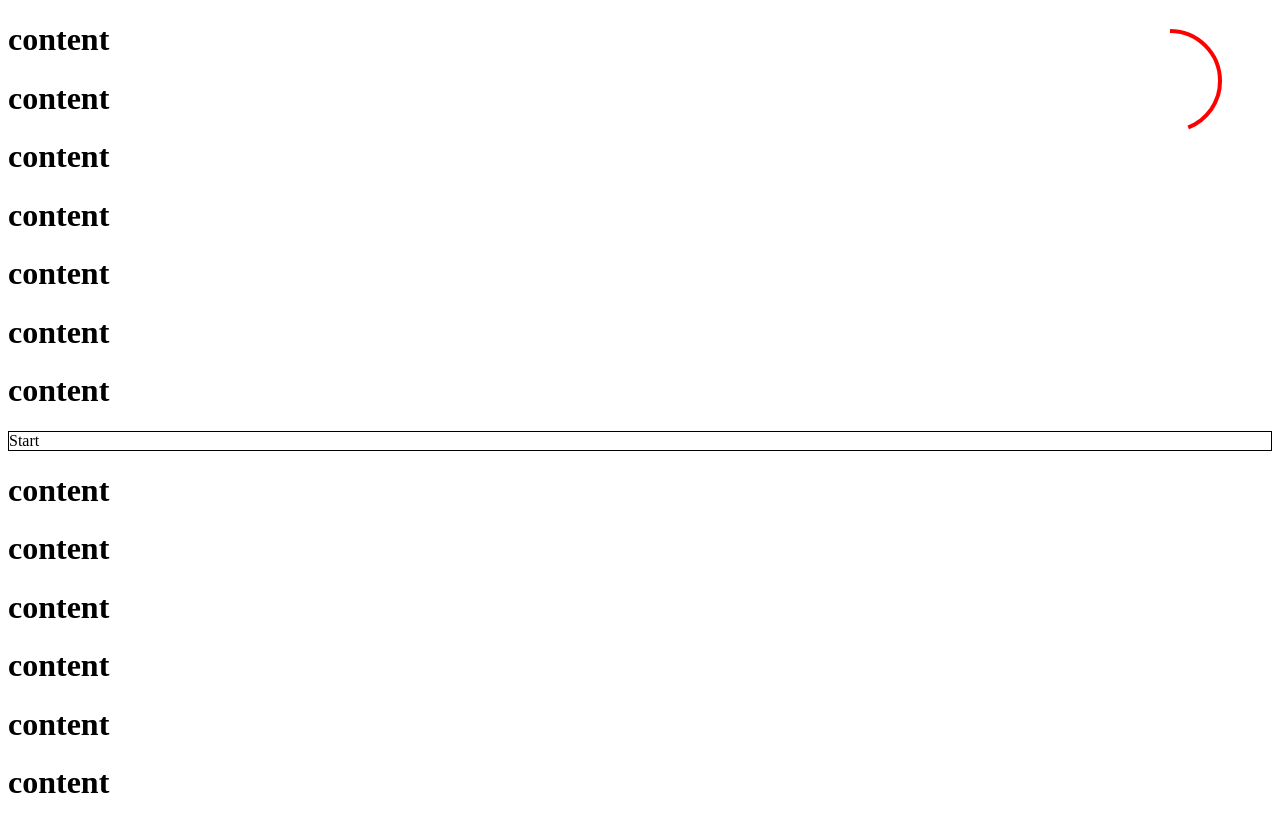
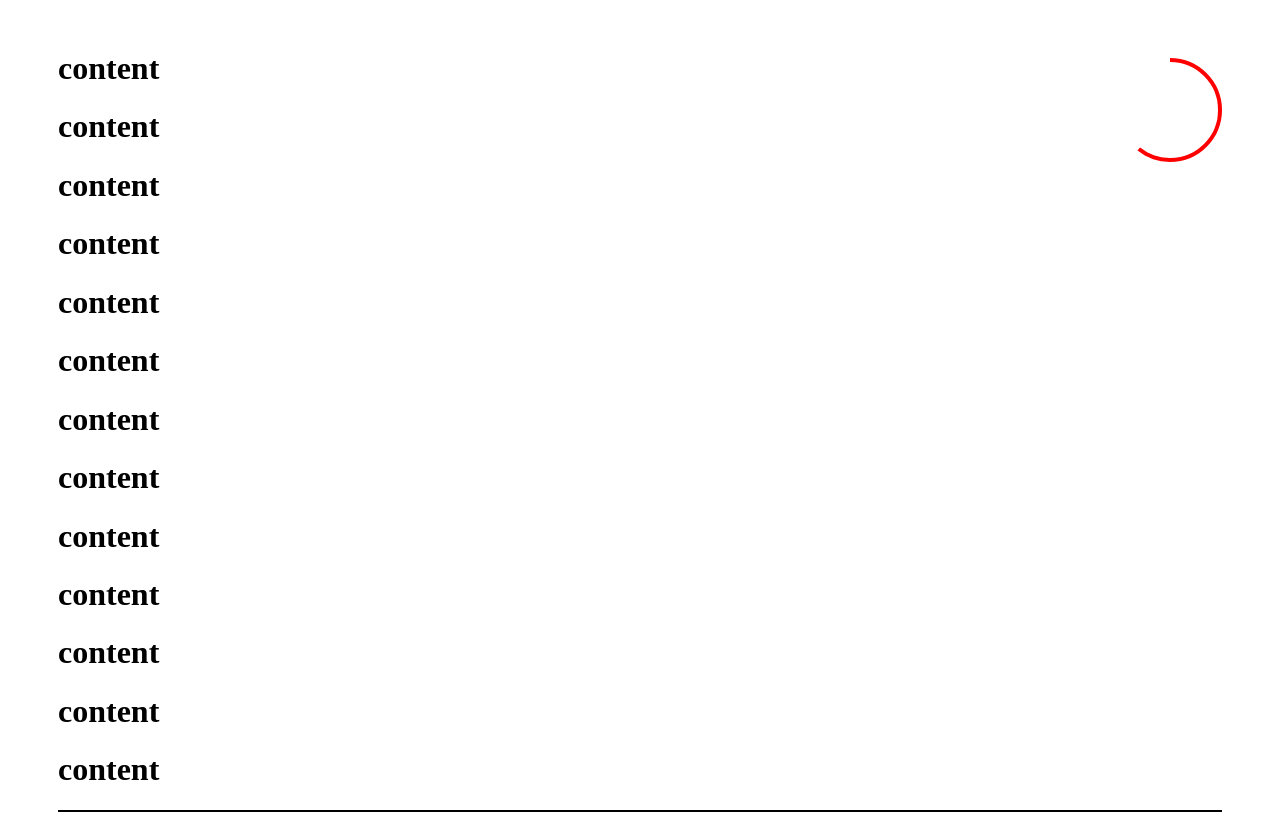
Before and after one commit to lmiller1990/tech-crunch-progress-scroller, a plain HTML site: page index.html in a window 1280 px wide. Shown: the top 815 px of the page. Drawn offline with Linux system fonts and the light colour scheme.

Commit message:
use document.documentElement to avoid edge case of margins

```diff
--- a/index.css
+++ b/index.css
@@ -3,6 +3,10 @@ html, body {
   justify-content: center;
   height: 100%;
   position: relative;
+}
+
+.el {
+  margin: 50px;
 }
 
 #progress-marker, #start-marker {
@@ -13,10 +17,6 @@ html, body {
   position: fixed;
   right: 50px;
   transform: rotate(-90deg);
-  /*
-  transform: rotate(-180deg);
-  transform-origin: 50% 50%;
-  */
 }
 
 input {
--- a/index.html
+++ b/index.html
@@ -7,8 +7,8 @@
 <script src="./index.js"></script>
 <link rel="stylesheet" href="./index.css">
 <body>
+  <svg
 
- <svg
     class="progress-ring"
     width="120"
     height="120">
@@ -23,6 +23,16 @@
       />
   </svg>
 
+
+  <div class="el">
+
+    <h1>content</h1>
+    <h1>content</h1>
+    <h1>content</h1>
+    <h1>content</h1>
+    <h1>content</h1>
+    <h1>content</h1>
+
     <h1>content</h1>
     <h1>content</h1>
     <h1>content</h1>
@@ -31,7 +41,7 @@
     <h1>content</h1>
     <h1>content</h1>
 
-  <div id="start-marker">Start</div>
+    <div id="start-marker"></div>
 
     <h1>content</h1>
     <h1>content</h1>
@@ -53,7 +63,7 @@
     <h1>content</h1>
     <h1>content</h1>
 
-  <div id="progress-marker">End</div>
+    <div id="progress-marker"></div>
 
     <h1>content</h1>
     <h1>content</h1>
@@ -64,5 +74,6 @@
     <h1>content</h1>
     <h1>content</h1>
     <h1>content</h1>
+  </div>
 </body>
 </html>
--- a/index.js
+++ b/index.js
@@ -1,6 +1,6 @@
 const getPosRelativeToBody = (el) => {
   return Math.abs(
-    document.body.getBoundingClientRect().top - el.getBoundingClientRect().top
+    document.documentElement.getBoundingClientRect().top - el.getBoundingClientRect().top
   )
 }
 
```
Lines whose indentation alone changed are shown as unchanged.
